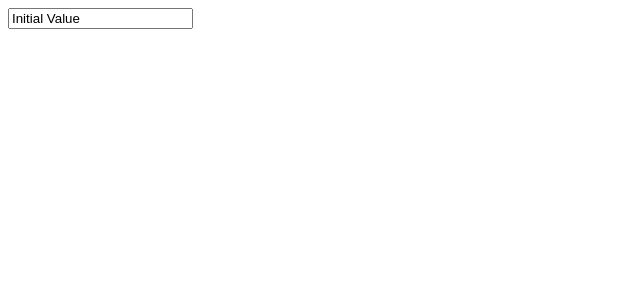
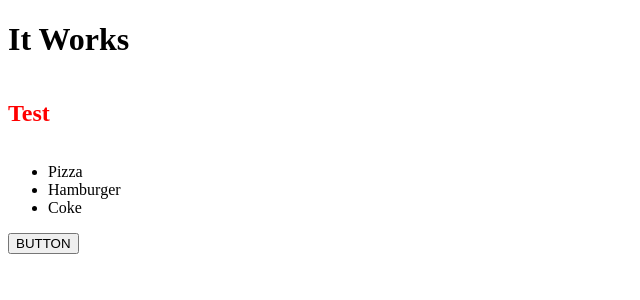
Before and after one commit to erikvs/WebApplications, a React (Create React App) app in the folder Intro_React/: page / in a window 1280 px wide. Shown: the top 300 px of the page, without its empty margins (0-640 px from the left). Built offline with nearby package versions, Linux system fonts and the light colour scheme.

Commit message:
Intro React 8
task 8 + 9 not meant to be component

```diff
--- a/Intro_React/src/App.js
+++ b/Intro_React/src/App.js
@@ -3,18 +3,31 @@ import MyComponent from "./components/myComponent";
 import Title from "./components/title";
 import Wrapper from "./components/wrapper";
 import Food from "./components/food";
-import Button from "./components/button"
+//import Button from "./components/button"
 import InputField from "./components/inputField";
 
 const food = ['Pizza', 'Hamburger', 'Coke'];
+
+// TASK 8
+const handleClick = () => {
+    console.log("Clicked");
+};
 
 
 
 const App = ({title}) => {
 return (
+<>
+<MyComponent />
+<Wrapper><Title title="Test" /></Wrapper>
+<Food />
 
-<InputField/>
 
+<button onClick={handleClick}>BUTTON</button>
+
+
+
+</>
 );
 };
 
@@ -42,3 +55,7 @@ export default App;
 
 // TASK 9
 // <InputField/>
+
+// TASK 11
+// <Button/>
+// <InputField/>
--- a/Intro_React/src/components/button.js
+++ b/Intro_React/src/components/button.js
@@ -3,6 +3,7 @@
 const Button = () => {
     const handleClick = () => {
         console.log("Clicked");
+        console.log(value);
     };
 return (
     <>
```
Also changed, not shown: Intro_React/src/components/title.js (+0 -8 lines).
